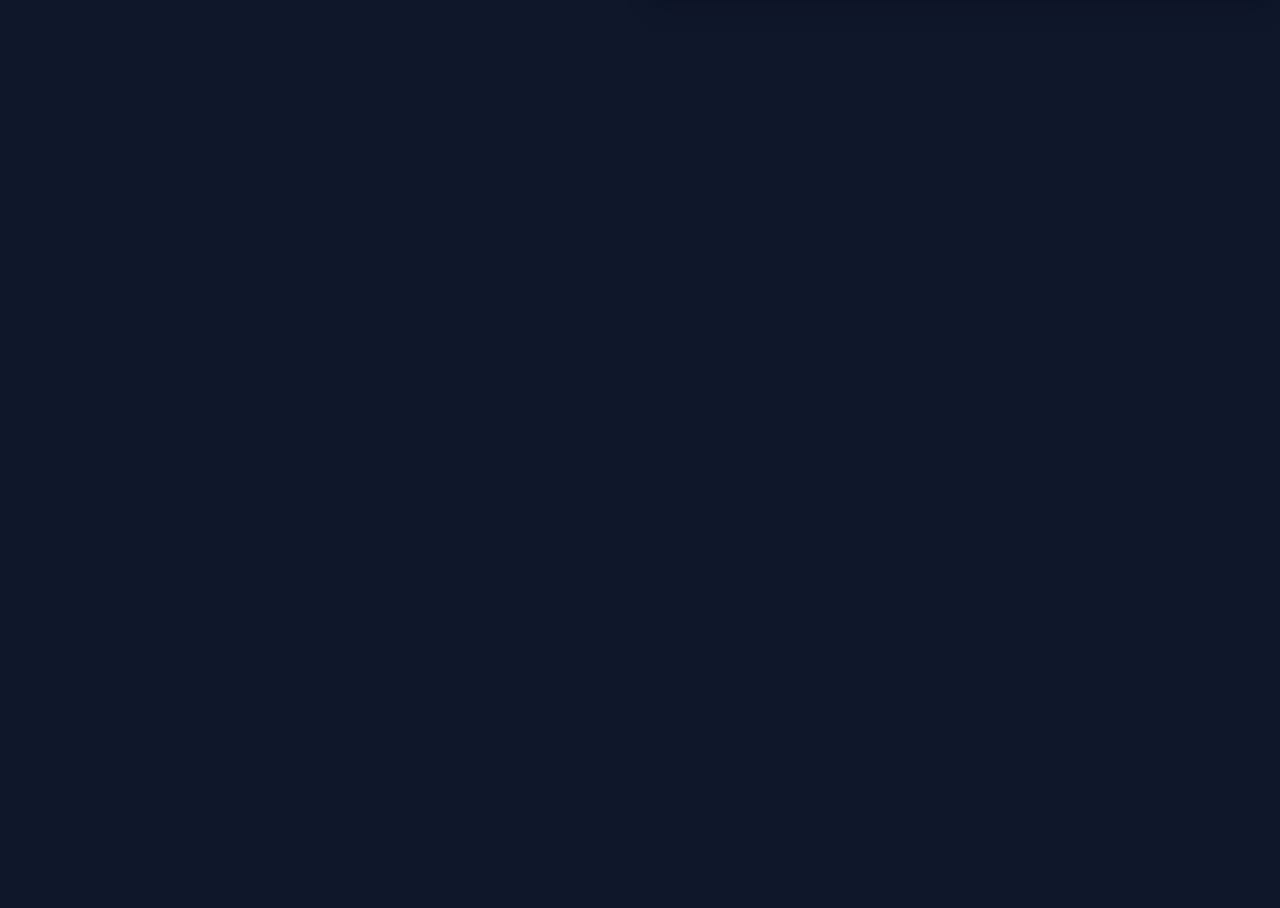
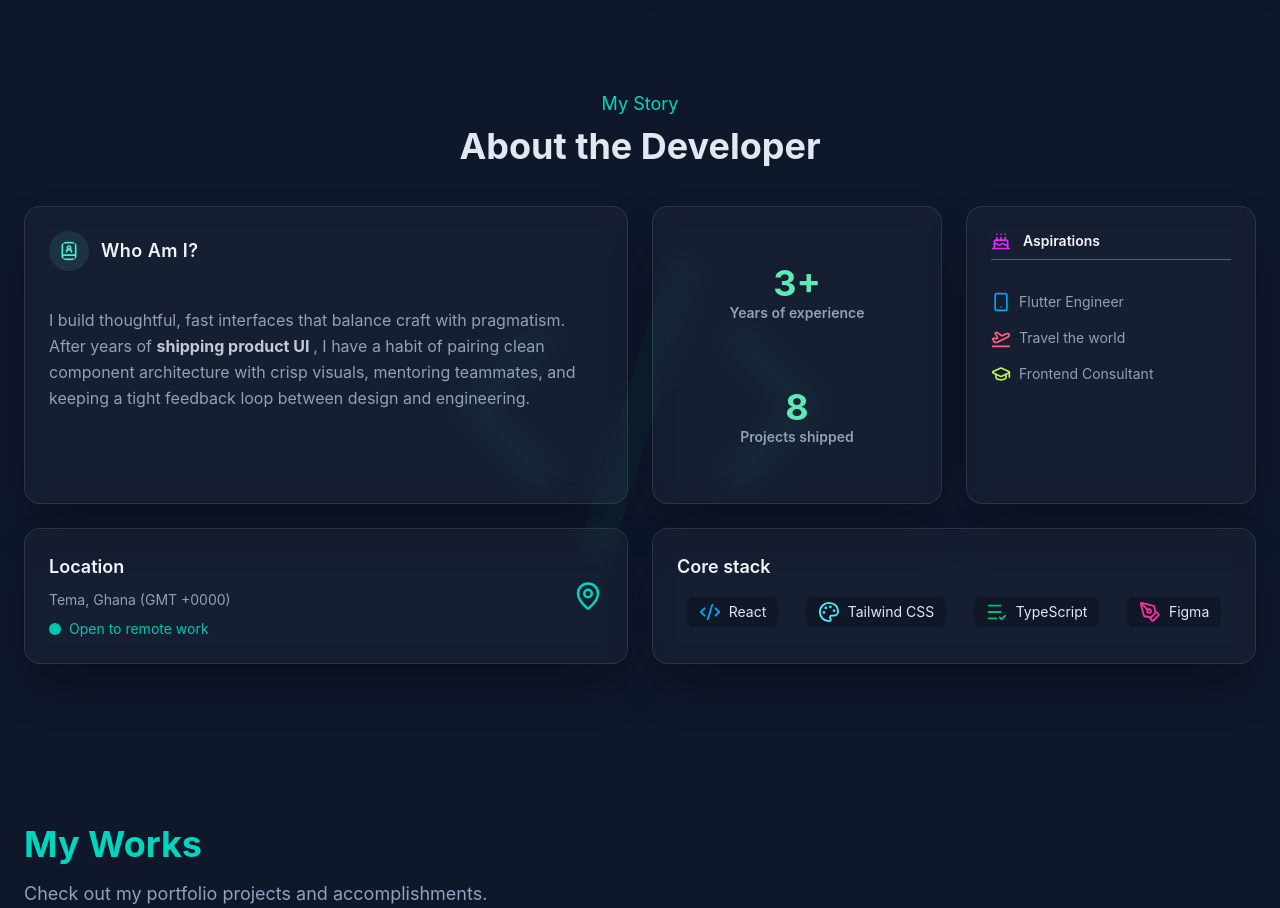
Before and after one commit to EfuaS/portfolio-upgrade, a React (Vite) app: page / in a window 1280 px wide. Shown: the part 806-1714 px from the top of the page. Before the commit the page ends 804 px from the top, so only its background shows below. Built offline with nearby package versions, Linux system fonts and the light colour scheme.

Commit message:
Completed Web View About me section

```diff
--- a/package.json
+++ b/package.json
@@ -12,6 +12,7 @@
   "dependencies": {
     "@tailwindcss/vite": "^4.1.18",
     "aos": "^2.3.4",
+    "lucide-react": "^0.563.0",
     "react": "^19.2.3",
     "react-dom": "^19.2.3",
     "react-router": "^7.12.0",
--- /dev/null
+++ b/src/features/navigation-ui/SectionHeader.tsx
@@ -0,0 +1,16 @@
+export default function SectionHeader({
+  header,
+  title,
+}: {
+  header: string;
+  title: string;
+}) {
+  return (
+    <div className="text-center">
+      <p className="text-lg text-accent-color">{header}</p>
+      <h1 className="text-4xl font-bold mb-4 text-secondary-text-color! mt-2">
+        {title}
+      </h1>
+    </div>
+  );
+}
--- a/src/features/sections/About.tsx
+++ b/src/features/sections/About.tsx
@@ -1,9 +1,181 @@
-/* Generated with Copilot — reviewed */
+import {
+  BookUser,
+  Cake,
+  CodeXml,
+  GraduationCap,
+  ListCheck,
+  MapPin,
+  Palette,
+  PenTool,
+  PlaneTakeoff,
+  Smartphone,
+} from "lucide-react";
+import SectionHeader from "../navigation-ui/SectionHeader";
+
 export function About() {
+  const coreStack = [
+    {
+      name: "React",
+      icon: <CodeXml size={22} className="text-sky-500" />,
+    },
+    {
+      name: "Tailwind CSS",
+      icon: <Palette size={22} className="text-cyan-300" />,
+    },
+    {
+      name: "TypeScript",
+      icon: <ListCheck size={22} className="text-emerald-500" />,
+    },
+    {
+      name: "Figma",
+      icon: <PenTool size={22} className="text-pink-500" />,
+    },
+  ];
+
+  const aspirations = [
+    {
+      label: "Flutter Engineer",
+      icon: <Smartphone size={20} className="text-sky-500" />,
+    },
+    {
+      label: "Travel the world",
+      icon: <PlaneTakeoff size={20} className="text-rose-400" />,
+    },
+    {
+      label: "Frontend Consultant",
+      icon: <GraduationCap size={20} className="text-lime-300" />,
+    },
+  ];
+
   return (
     <div className="pt-24 px-6 max-w-7xl mx-auto">
-      <h1 className="text-4xl font-bold mb-4">About Me</h1>
-      <p className="text-lg">Learn more about me and my background.</p>
+      <SectionHeader header="My Story" title="About the Developer" />
+
+      <div className="mt-10 grid gap-6 lg:grid-cols-4 lg:grid-rows-3 relative ">
+        <CodeXml
+          size={400}
+          className="text-teal-900 animate-pulse absolute top-0 left-1/2 -translate-x-1/2 opacity-10 pointer-events-none"
+        />
+
+        {/* Who am I card (2x2) */}
+        <div
+          className="glass-card lg:col-span-2 lg:row-span-2 flex gap-y-3 flex-col"
+          data-aos="fade-up"
+          data-aos-delay="300"
+        >
+          <div className="flex gap-3 items-center">
+            <BookUser
+              className="text-teal-300 rounded-full bg-teal-300/10 p-2.5"
+              size={40}
+            />
+            <h3 className="mt-0 text-lg font-semibold tracking-wide">
+              Who Am I?
+            </h3>
+          </div>
+
+          <div className="flex-1 grid">
+            <p className="mt-6 m-auto text-primary-text-color leading-relaxed ">
+              I build thoughtful, fast interfaces that balance craft with
+              pragmatism. After years of{" "}
+              <span className="font-bold text-secondary-text-color/85">
+                {" "}
+                shipping product UI{" "}
+              </span>
+              , I have a habit of pairing clean component architecture with
+              crisp visuals, mentoring teammates, and keeping a tight feedback
+              loop between design and engineering.
+            </p>
+          </div>
+        </div>
+
+        {/* Location card (2x1 under bio) */}
+        <div
+          className="glass-card lg:col-span-2 lg:row-span-1 lg:row-start-3 flex justify-between items-center"
+          data-aos="fade-up"
+          data-aos-delay="300"
+        >
+          <div className="space-y-2">
+            <h3 className="text-lg font-semibold">Location</h3>
+            <p className="text-primary-text-color text-sm leading-relaxed">
+              Tema, Ghana (GMT +0000)
+            </p>
+            {/* open to remote work text in accent color with a circle in tailwindcss pulse animation */}
+            <p className="flex items-center gap-2 text-sm text-accent-color animate-pulse">
+              <span className="w-3 h-3 bg-accent-color rounded-full "></span>
+              Open to remote work
+            </p>
+          </div>
+          <MapPin className="text-teal-400 " size={30} />
+        </div>
+
+        {/* Metrics card (1x2) */}
+        <div
+          className="glass-card lg:col-span-1 lg:row-span-2 lg:col-start-3 flex flex-col justify-around items-center"
+          data-aos="fade-up"
+          data-aos-delay="300"
+        >
+          <div>
+            <p className="text-4xl text-center font-bold text-emerald-300">
+              3+
+            </p>
+            <p className="text-sm text-slate-400 font-semibold">
+              Years of experience
+            </p>
+          </div>
+          <div>
+            <p className="text-4xl text-center font-bold text-emerald-300">8</p>
+            <p className="text-sm text-slate-400 font-semibold">
+              Projects shipped
+            </p>
+          </div>
+        </div>
+
+        {/* Aspirations card (1x2) */}
+        <div
+          className="glass-card lg:col-span-1 lg:row-span-2 lg:col-start-4 divide-slate-400/50 divide-y space-y-2"
+          data-aos="fade-up"
+          data-aos-delay="300"
+        >
+          <div className="flex gap-3 items-end pb-2">
+            <Cake size={20} className="text-fuchsia-500" />
+            <h3 className="text-sm font-semibold">Aspirations</h3>
+          </div>
+          {/* Unordered List of aspirations */}
+          <div className="pt-2">
+            {aspirations.map((aspiration) => (
+              <div
+                key={aspiration.label}
+                className="flex items-center gap-2 mt-4"
+              >
+                {aspiration.icon}
+                <p className="text-sm text-primary-text-color">
+                  {aspiration.label}
+                </p>
+              </div>
+            ))}
+          </div>
+        </div>
+
+        {/* Core stack card (2x1 footer row) */}
+        <div
+          className="glass-card lg:col-span-2 lg:row-span-1 lg:col-start-3 lg:row-start-3"
+          data-aos="fade-up"
+          data-aos-delay="300"
+        >
+          <h3 className="text-lg font-semibold">Core stack</h3>
+          <div className="mt-4 flex flex-wrap gap-2 justify-around text-sm text-slate-200">
+            {coreStack.map((tech) => (
+              <div
+                key={tech.name}
+                className="flex items-center gap-2 bg-gray-900 rounded-md px-3 py-1"
+              >
+                {tech.icon}
+                <p>{tech.name}</p>
+              </div>
+            ))}
+          </div>
+        </div>
+      </div>
     </div>
   );
 }
--- a/src/features/sections/Home.tsx
+++ b/src/features/sections/Home.tsx
@@ -1,4 +1,4 @@
-import longHeadshot from "../../assets/headshot.png";
+import longHeadShot from "../../assets/headshot.png";
 import Typewriter from "typewriter-effect";
 import AOS from "aos";
 import { useEffect } from "react";
@@ -11,7 +11,7 @@ export function Home() {
 
   return (
     <div className="pt-24 max-w-7xl mx-auto px-4 sm:px-6 lg:px-0">
-      <div className="h-[70vh] grid grid-cols-1  lg:grid-cols-2  items-center  ">
+      <div className="h-[80vh] grid grid-cols-1  lg:grid-cols-2  items-center">
         {/* Mobile view smaller image */}
         <div
           data-aos="zoom-in-left"
@@ -20,7 +20,7 @@ export function Home() {
         >
           <div className="size-full rounded-full shadow-xl overflow-hidden">
             <img
-              src={longHeadshot}
+              src={longHeadShot}
               alt="Profile"
               className="w-full h-full object-cover"
             />
@@ -35,7 +35,7 @@ export function Home() {
         >
           <div className="size-1/2 rounded-full shadow-xl overflow-hidden">
             <img
-              src={longHeadshot}
+              src={longHeadShot}
               alt="Profile"
               className="w-full h-full object-cover"
             />
@@ -57,8 +57,7 @@ export function Home() {
 
           {/* Name */}
           <h1
-            style={{ color: "var(--secondary-text-color)" }}
-            className="text-5xl sm:text-6xl lg:text-7xl font-bold leading-tight"
+            className="text-5xl sm:text-6xl lg:text-7xl font-bold leading-tight text-secondary-text-color!"
           >
             Lawrencia Efua Cobbina
           </h1>
@@ -113,13 +112,13 @@ export function Home() {
         <div
           data-aos="zoom-in-left"
           data-aos-duration="1000"
-          className="hidden lg:flex items-center justify-center h-full"
+          className="hidden lg:flex items-center justify-center h-[95%] "
         >
           <div className="size-full rounded-3xl shadow-xl overflow-hidden">
             <img
-              src={longHeadshot}
+              src={longHeadShot}
               alt="Profile"
-              className="w-full h-full object-cover"
+              className="size-full object-cover"
             />
           </div>
         </div>
--- a/src/features/sections/Layout.tsx
+++ b/src/features/sections/Layout.tsx
@@ -1,14 +1,18 @@
 /* Generated with Copilot — reviewed */
-import { Outlet } from "react-router-dom";
 import { Header } from "../navigation-ui/Header";
 import "aos/dist/aos.css";
+import { Home } from "./Home";
+import { About } from "./About";
+import { Works } from "./Works";
 
 export function Layout() {
   return (
     <div className="min-h-screen">
       <Header />
-      <main>
-        <Outlet />
+      <main className="space-y-16">
+        <Home />
+        <About />
+        <Works />
       </main>
     </div>
   );
--- a/src/global.css
+++ b/src/global.css
@@ -1,4 +1,10 @@
 @import "tailwindcss";
+
+@theme {
+  --color-secondary-text-color: #e2e8f0;
+  --color-primary-text-color: oklch(70.4% 0.04 256.788);
+  --color-accent-color: oklch(77.7% 0.152 181.912);
+}
 
 :root {
   font-family: Inter, sans-serif;
@@ -7,16 +13,24 @@
   text-rendering: optimizeLegibility;
   -webkit-font-smoothing: antialiased;
   -moz-osx-font-smoothing: grayscale;
-  --secondary-text-color: #e2e8f0;
-  --primary-text-color: theme(--color-slate-400);
-  --accent-color: theme(--color-teal-300);
 }
 
-body{
-  color: var(--primary-text-color);
-  background-color: theme(--color-slate-900);
+body {
+  background-color: #0f172b;
+  color: var(--color-primary-text-color);
 }
 
 h1 {
-  color: var(--accent-color);
+  color: var(--color-accent-color);
 }
+
+.glass-card {
+  background-color: rgba(255, 255, 255, 0.03);
+  border: 1px solid rgba(255, 255, 255, 0.1);
+  backdrop-filter: blur(12px);
+  -webkit-backdrop-filter: blur(12px);
+  border-radius: 1rem;
+  padding: 1.5rem;
+  box-shadow: 0 25px 50px -12px rgba(0, 0, 0, 0.4);
+  color: #f1f5f9;
+}
--- a/src/router.tsx
+++ /dev/null
@@ -1,41 +0,0 @@
-/* Generated with Copilot — reviewed */
-import { createBrowserRouter, RouterProvider } from "react-router-dom";
-import { Home } from "./features/sections/Home";
-import { About } from "./features/sections/About";
-import { Works } from "./features/sections/Works";
-import { Education } from "./features/sections/Education";
-import { Contact } from "./features/sections/Contact";
-import { Layout } from "./features/sections/Layout";
-
-export const router = createBrowserRouter([
-  {
-    path: "/",
-    element: <Layout />,
-    children: [
-      {
-        index: true,
-        element: <Home />,
-      },
-      {
-        path: "about",
-        element: <About />,
-      },
-      {
-        path: "works",
-        element: <Works />,
-      },
-      {
-        path: "education",
-        element: <Education />,
-      },
-      {
-        path: "contact",
-        element: <Contact />,
-      },
-    ],
-  },
-]);
-
-export function Router() {
-  return <RouterProvider router={router} />;
-}
```
Also changed, not shown: src/main.tsx (+11 -2 lines), 1 other file (tests, documents, lock files or other folders).
